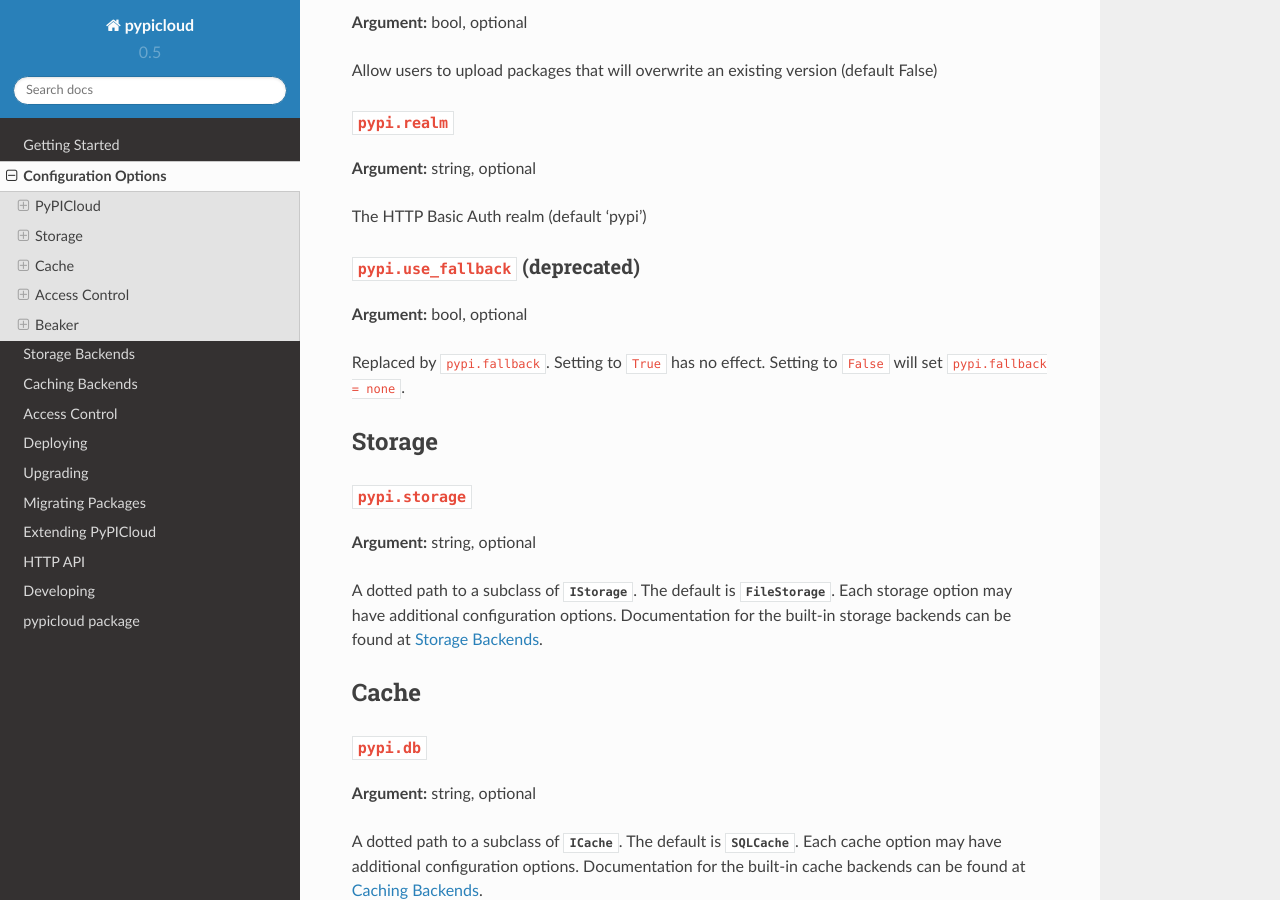
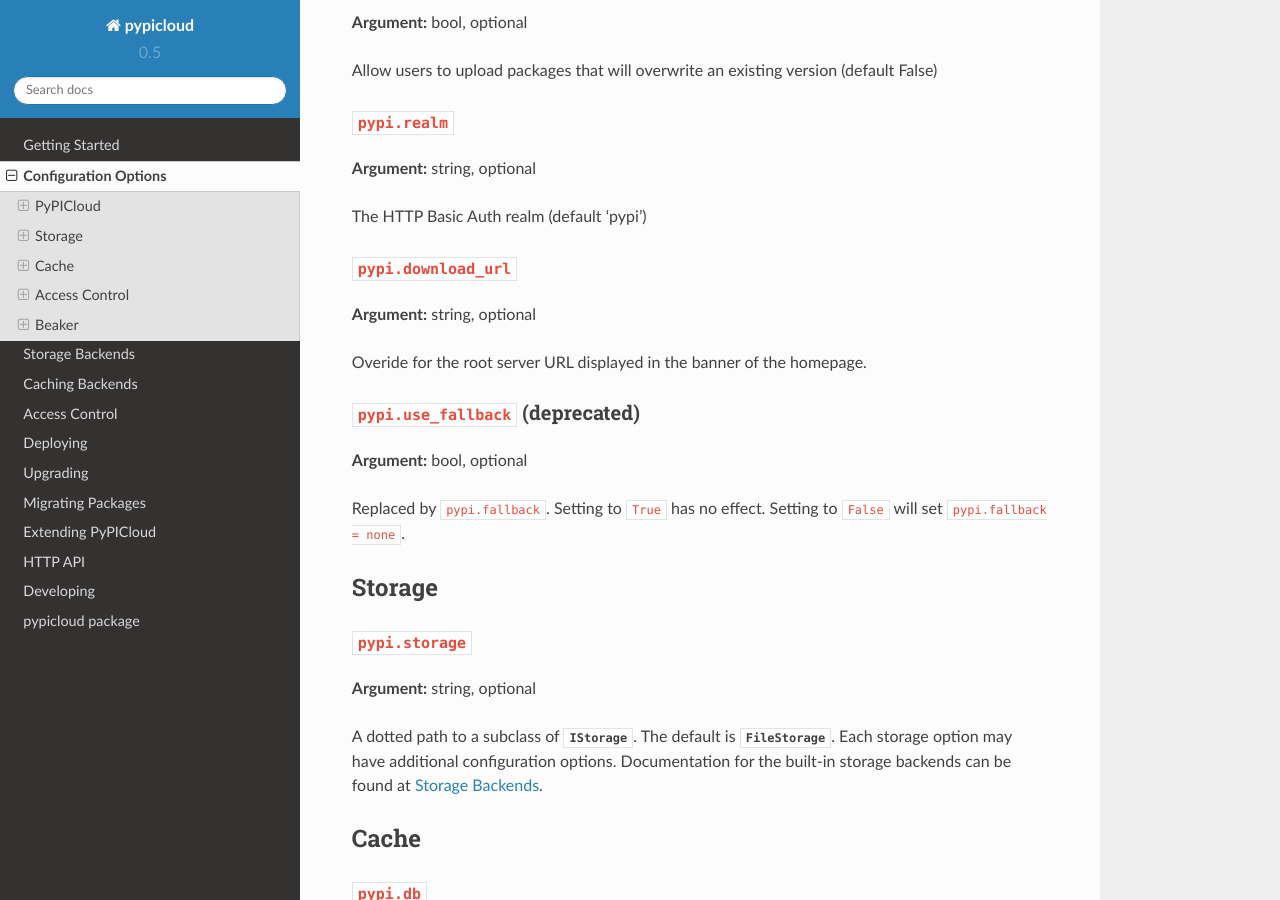
Before and after one commit to stevearc/pypicloud, a Sphinx documentation site: the page built from doc/topics/configuration.rst, in a window 1280 px wide and 900 px high, scrolled down 1669 px. Built offline with Sphinx 7.4.7 and the Read the Docs theme 2.0.0, drawn with Linux system fonts in a browser that asks for light colours; pages that are not in the unit, such as notebooks, are missing from menus.

Commit message:
Add docs for pypi.download_url

```diff
--- a/doc/topics/configuration.rst
+++ b/doc/topics/configuration.rst
@@ -81,6 +81,12 @@
 
 The HTTP Basic Auth realm (default 'pypi')
 
+``pypi.download_url``
+~~~~~~~~~~~~~~~~~~~~~
+**Argument:** string, optional
+
+Overide for the root server URL displayed in the banner of the homepage.
+
 ``pypi.use_fallback`` (deprecated)
 ~~~~~~~~~~~~~~~~~~~~~~~~~~~~~~~~~~
 **Argument:** bool, optional
@@ -98,7 +104,6 @@
 default is :class:`~pypicloud.storage.files.FileStorage`. Each storage option may
 have additional configuration options. Documentation for the built-in storage
 backends can be found at :ref:`storage`.
-
 
 Cache
 ^^^^^
```
